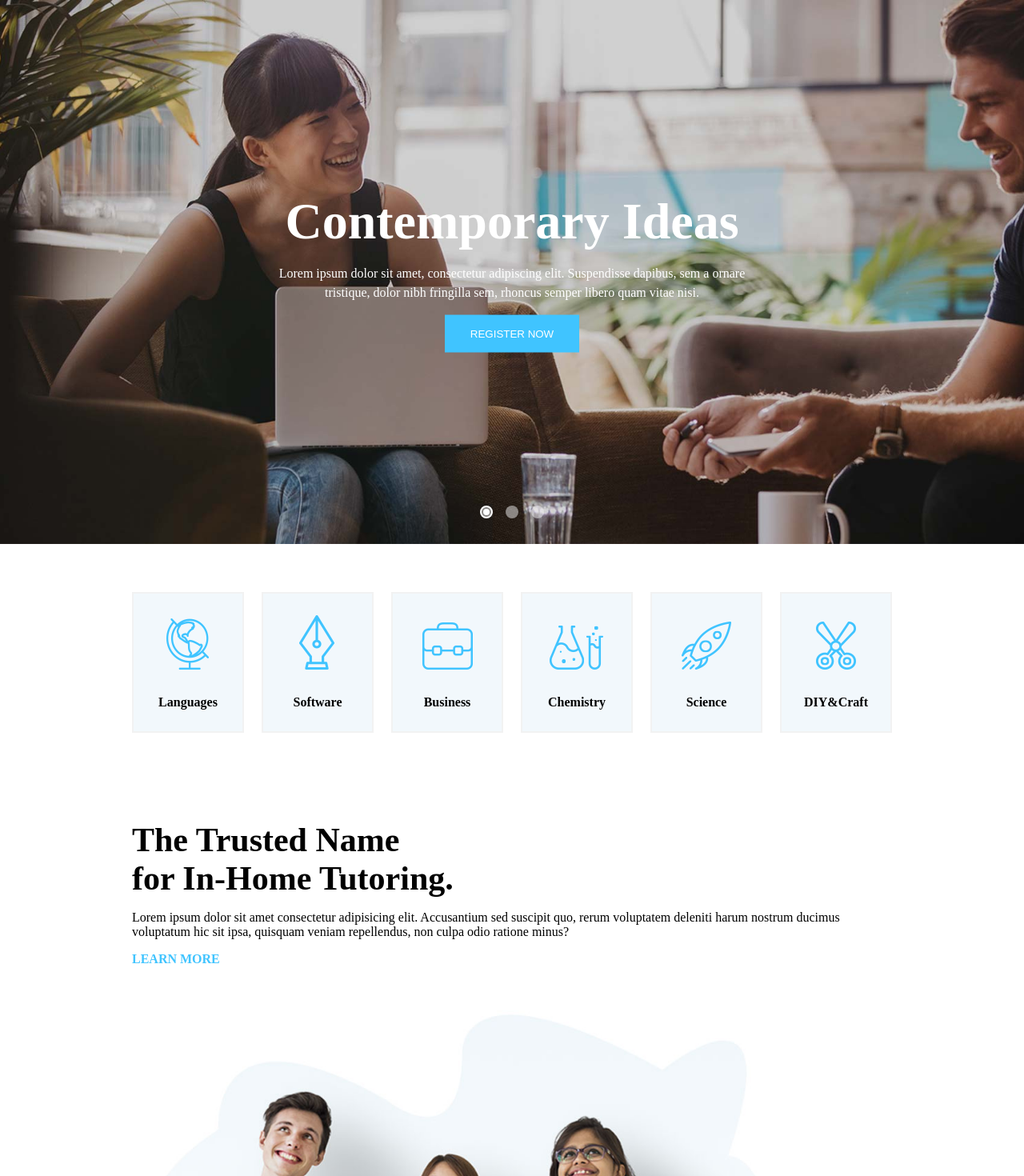
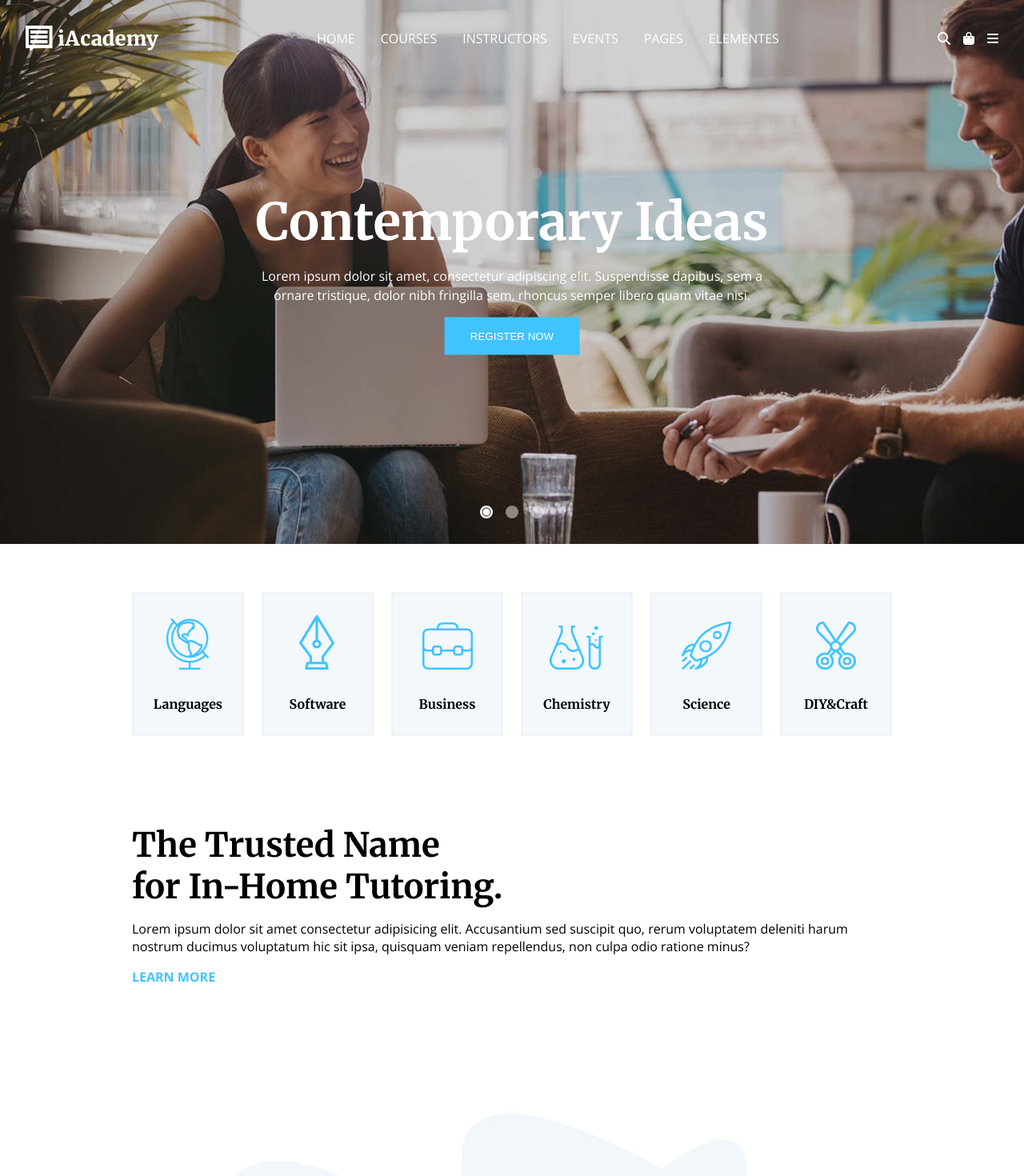
Before and after one commit to MLaz95/proj-html-vuejs, a Vue app: page / in a window 1280 px wide. Shown: the top 1470 px of the page at 80% size. Built offline with nearby package versions, Linux system fonts and the light colour scheme.

Commit message:
fix stili generali

```diff
--- a/index.html
+++ b/index.html
@@ -3,7 +3,15 @@
   <head>
     <meta charset="UTF-8" />
     <meta name="viewport" content="width=device-width, initial-scale=1.0" />
-    <title>icademy</title>
+    <!-- google font merryweather -->
+    <link rel="preconnect" href="https://fonts.googleapis.com">
+    <link rel="preconnect" href="https://fonts.gstatic.com" crossorigin>
+    <link href="https://fonts.googleapis.com/css2?family=Merriweather:ital,wght@0,300;0,400;0,700;0,900;1,300;1,400;1,700;1,900&display=swap" rel="stylesheet">
+    <!-- google font open sans -->
+    <link rel="preconnect" href="https://fonts.googleapis.com">
+    <link rel="preconnect" href="https://fonts.gstatic.com" crossorigin>
+    <link href="https://fonts.googleapis.com/css2?family=Merriweather:ital,wght@0,300;0,400;0,700;0,900;1,300;1,400;1,700;1,900&family=Open+Sans:ital,wght@0,300..800;1,300..800&display=swap" rel="stylesheet">
+    <title>iAcademy</title>
   </head>
   <body>
     <div id="app"></div>
--- a/src/components/AppFooter.vue
+++ b/src/components/AppFooter.vue
@@ -66,13 +66,13 @@
             </div>
 
             <div class="ft-bottom row">
-                <div>Copyrights 2017 Mikado Themes</div>
+                <div>Copyrights 2017 &copy;Mikado Themes</div>
                 <div class="row ft-contacts">
                     <div>CALL +44 300 303 0266</div>
                     <div>FOLLOW US</div>
-                    <i class="fa-brands fa-twitter"></i>
-                    <i class="fa-brands fa-instagram"></i>
-                    <i class="fa-brands fa-facebook-f"></i>
+                    <a href="#!"><i class="fa-brands fa-twitter"></i></a>
+                    <a href="#!"><i class="fa-brands fa-instagram"></i></a>
+                    <a href="#!"><i class="fa-brands fa-facebook-f"></i></a>
                 </div>
             </div>
 
@@ -87,8 +87,9 @@
 
     footer{
         padding: 40px;
-        color: white;
+        color: $text-secondary;
         background-color: $bg-footer;
+        line-height: 1.5rem;
 
         .ft-top{
             border-bottom: 1px solid white; //test
@@ -100,6 +101,7 @@
 
         h3{
             font-size: 1.5rem;
+            color: white;
         }
 
         .img-wrapper{
@@ -110,6 +112,10 @@
             display: flex;
             flex-direction: column;
             gap: 2rem;
+        }
+
+        .fa-phone, .fa-clock{
+            padding-right: 1rem;
         }
 
         ul{
@@ -125,7 +131,7 @@
 
             a{
                 text-decoration: none;
-                color: white;   //test
+                color: $text-secondary;   //test
 
                 &:hover{
                     text-decoration: underline;
@@ -139,6 +145,11 @@
 
             .ft-contacts{
                 gap: 1rem;
+                align-items: center;
+
+                a{
+                    color: $text-secondary;
+                }
             }
         }
     }
--- a/src/components/AppHeader.vue
+++ b/src/components/AppHeader.vue
@@ -136,10 +136,10 @@
 
             .btn{
                 padding: 1rem 2rem;
+                border: none;
+                text-transform: uppercase;
+                color: white;
                 background-color: $bg-primary;
-                border: none;
-                color: white;
-                text-transform: uppercase;
             }
 
             .head-buttons{
--- a/src/components/AppMain.vue
+++ b/src/components/AppMain.vue
@@ -48,12 +48,12 @@
             </div>
         </div>
 
-        <section>
+        <section id="intro">
             <!-- first section -->
-            <div class="section-text">
+            <div class="head">
                 <h2>The Trusted Name<br> for In-Home Tutoring.</h2>
                 <p>Lorem ipsum dolor sit amet consectetur adipisicing elit. Accusantium sed suscipit quo, rerum voluptatem deleniti harum nostrum ducimus voluptatum hic sit ipsa, quisquam veniam repellendus, non culpa odio ratione minus?</p>
-                <a href="!#">Learn More</a>
+                <a href="#!">Learn More</a>
             </div>
 
             <!-- bg img between sections -->
@@ -95,17 +95,15 @@
             <div class="head">
                 <h2>Popular Online Courses</h2>
                 <p>Lorem ipsum dolor sit amet consectetur adipisicing elit. Ratione alias, quaerat facilis consequuntur animi repellat ducimus omnis atque iusto! Quod eius voluptates adipisci voluptatem nesciunt facilis, quam cupiditate est quia.</p>
-
             </div>
             <CourseCarousel></CourseCarousel>
         </div>
     </section>
 
-    <section id="pricing" class="container">
+    <section id="pricing">
         <div class="head">
             <h2>Pricing Plans</h2>
             <p>Lorem ipsum dolor sit amet consectetur adipisicing elit.</p>
-
         </div>
         <PricingChart></PricingChart>
     </section>
@@ -124,6 +122,10 @@
     section{
         padding: 50px 0 50px;
 
+        &#intro p{
+            padding-bottom: 1rem;
+        }
+
         .img-wrapper{
             max-width: 1100px;
 
@@ -134,6 +136,20 @@
 
         .head{
             padding-bottom: 100px;
+
+            h2{
+                padding-bottom: 1rem;
+            }
+
+            a{
+                border: none;
+                font-weight: bold;
+                text-transform: uppercase;
+                text-decoration: none;
+                color: $bg-primary;
+                background-color: transparent;
+            }
+
         }
     }
 
@@ -157,24 +173,6 @@
         }
     }
 
-    .section-text{
-        display: flex;
-        flex-direction: column;
-
-        p{
-            margin: 1rem 0;
-        }
-
-        a{
-            border: none;
-            font-weight: bold;
-            text-transform: uppercase;
-            text-decoration: none;
-            color: $bg-primary;
-            background-color: transparent;
-        }
-    }
-
     .text{
         padding: 0 115px 0 60px ;
         p{
@@ -184,6 +182,7 @@
 
     .section-data{
         display: flex;
+        text-wrap: nowrap;
         color: $bg-primary;
 
         div{
@@ -206,6 +205,7 @@
 
     #pricing{
         text-align: center;
+        background-image: url(/img/page-background-img.png);
     }
 
     .client-logos{
--- a/src/components/BenefitTabs.vue
+++ b/src/components/BenefitTabs.vue
@@ -92,11 +92,12 @@
 
                     &:hover{
                         cursor: pointer;
+                        background-color: $bg-fifth;
                     }
 
                     &.active{
                         color: $bg-primary;
-                        background-color: #FCFCFC;
+                        background-color: $bg-fifth;
 
                         &::before{
                             content: '';
--- a/src/components/NavBar.vue
+++ b/src/components/NavBar.vue
@@ -49,6 +49,7 @@
         position: absolute;
         top: 0;
         left: 0;
+        z-index: 10;
 
         font-size: 1rem;
         color: white;
--- a/src/components/PricingChart.vue
+++ b/src/components/PricingChart.vue
@@ -68,8 +68,7 @@
 </script>
 
 <template>
-    <div class="row price-chart">
-
+    <div class="row price-chart container">
         <!-- stub column, the stub info is taken from its own array -->
         <div class="col-3 plan stub">
             <div class="plan-head">
@@ -105,7 +104,6 @@
             <!-- cart -->
             <button><i class="fa-solid fa-cart-shopping"></i></button>
         </div>
-
     </div>
 
 </template>
@@ -115,8 +113,9 @@
 
     .price-chart{
         border-top: 5px solid $border-tertiary;
-        padding-bottom: 100px;
+        padding-bottom: 50px;
         position: relative;
+        background-color: white;
     }
     .plan{
         display: flex;
@@ -189,11 +188,13 @@
     }
 
     .side-buttons{
+        // z-index: -1;
+
         button{
             cursor: pointer;
             position: absolute;
-            left: 100%;
-            z-index: 99;
+            left: calc(100% - 2px);
+            z-index: 10;
 
             width: 42px;
             height: 42px;
@@ -201,7 +202,7 @@
             background-color: white;
             border: none;
             box-shadow: 3px 0 10px rgba($color: #000000, $alpha: 0.2);
-            transition: width 0.3s;
+            transition: width 0.3s, height 0.3s;
 
             img{
                 width: 42px;
@@ -215,11 +216,38 @@
                 top: 70px;
             }
 
-
             &:hover{
                 width: 80px;
             }
         }
     }
 
+    @media screen and (max-width: 1024px) {
+        .side-buttons{
+
+
+            button:first-child{
+                left: calc(90% - 50px);
+                bottom: calc(100% + 4px);
+                top: auto;
+
+                &:hover{
+                    height: 80px;
+                    width: 42px;
+                }
+            }
+
+            button:nth-child(2){
+                left: 90%;
+                bottom: calc(100% + 4px);
+                top: auto;
+
+                &:hover{
+                    height: 80px;
+                    width: 42px;
+                }
+            }
+        }
+    }
+
 </style>
--- a/src/components/TestimonialSlider.vue
+++ b/src/components/TestimonialSlider.vue
@@ -120,6 +120,10 @@
                 padding-bottom: 0.5rem;
             }
 
+            small{
+                font-weight: bold;
+            }
+
             p{
                 font-size: 1.2rem;
 
--- a/src/styles/general.scss
+++ b/src/styles/general.scss
@@ -9,6 +9,17 @@
 }
 // reset
 
+body{
+  font-family: "Open Sans", sans-serif;
+}
+
+h1, h2, h3, h4, h5, h6, strong{
+  font-family: "Merriweather", serif;
+}
+
+h2{
+  font-size: 42px;
+}
 .container{
   max-width: 950px;
   margin: 0 auto;
@@ -27,10 +38,10 @@
   width: calc(100% / 4);
 }
 
-h2{
-  font-size: 42px;
-}
-
 .img-fluid{
   width: 100%;
 }
+
+.btn, button{
+  cursor: pointer;
+}
--- a/src/styles/variables.scss
+++ b/src/styles/variables.scss
@@ -2,6 +2,7 @@ $bg-primary: #40C4FF;
 $bg-secondary: #F2F8FC;
 $bg-tertiary: #9CE0FF;
 $bg-fourth: #F7FDFF;
+$bg-fifth: #FCFCFC;
 $bg-free: #FFD740;
 $bg-footer: #222222;
 
```
Also changed, not shown: src/components/CourseCarousel.vue (+20 -11 lines).
